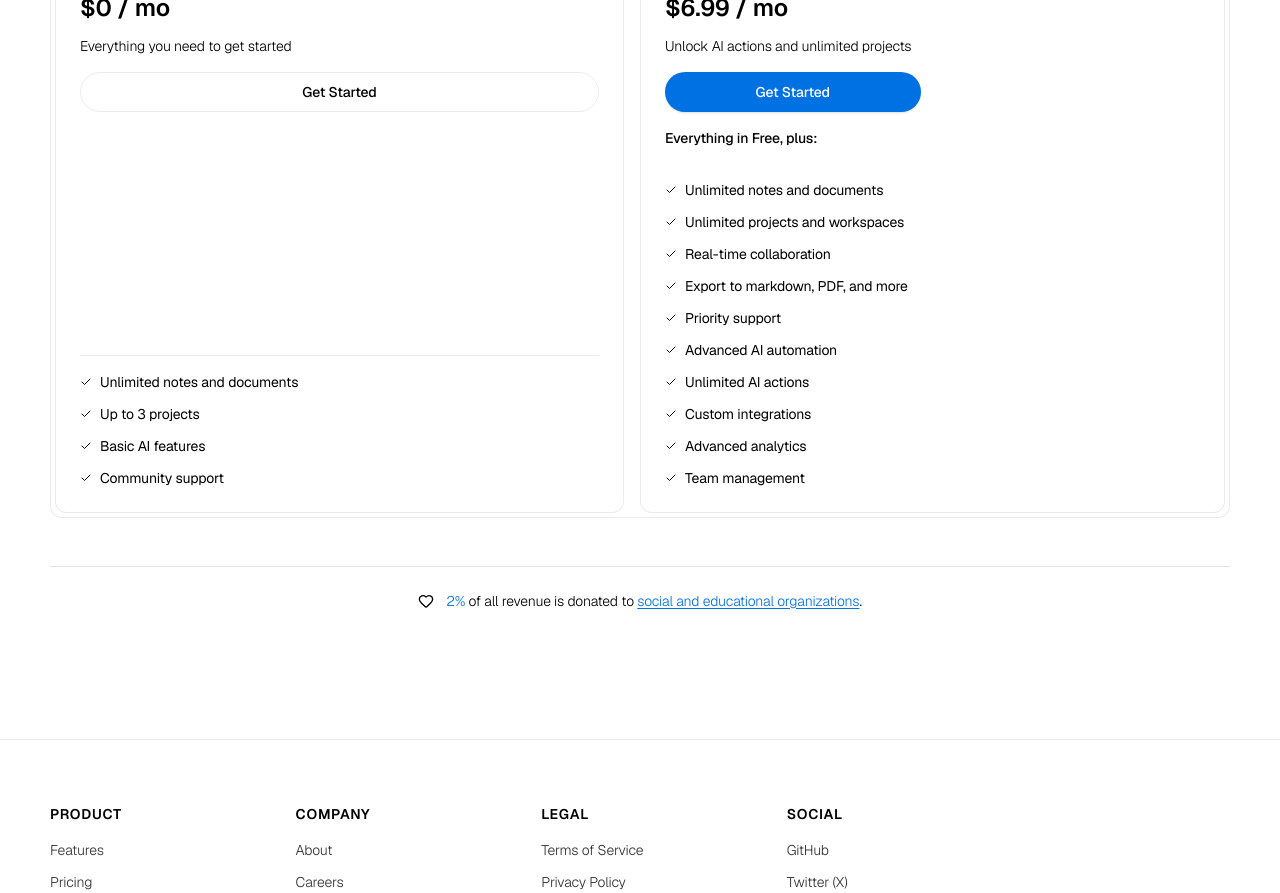
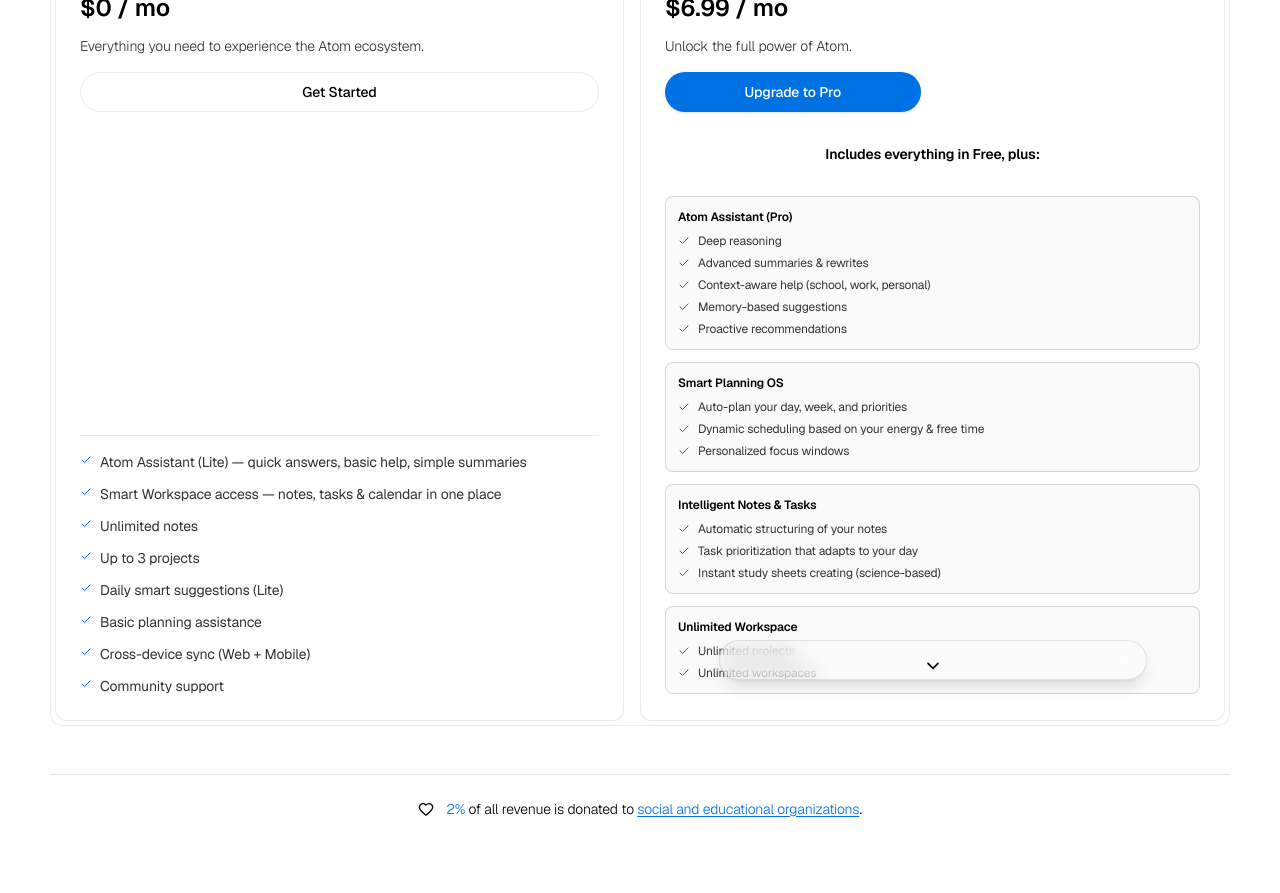
Before and after one commit to whyyexo/atom, a Next.js app: page / in a window 1280 px wide. Shown: the part 3840-4733 px from the top of the page. Built offline with nearby package versions, Linux system fonts and the light colour scheme.

Commit message:
Update landing-client.tsx

```diff
--- a/app/landing-client.tsx
+++ b/app/landing-client.tsx
@@ -2,6 +2,8 @@
 
 import Link from "next/link";
 import { motion } from "framer-motion";
+import { useState, useRef, useEffect } from "react";
+import { ArrowUpRight, ChevronDown } from "lucide-react";
 
 import { Button } from "@/components/ui/button";
 import { PublicLayout } from "@/components/public/public-layout";
@@ -193,7 +195,121 @@
   );
 }
 
+const freePlanFeatures = [
+  "Atom Assistant (Lite) — quick answers, basic help, simple summaries",
+  "Smart Workspace access — notes, tasks & calendar in one place",
+  "Unlimited notes",
+  "Up to 3 projects",
+  "Daily smart suggestions (Lite)",
+  "Basic planning assistance",
+  "Cross-device sync (Web + Mobile)",
+  "Community support",
+];
+
+const proCategories = [
+  {
+    title: "Atom Assistant (Pro)",
+    features: [
+      "Deep reasoning",
+      "Advanced summaries & rewrites",
+      "Context-aware help (school, work, personal)",
+      "Memory-based suggestions",
+      "Proactive recommendations",
+    ],
+    href: "/features/atom-assistant",
+  },
+  {
+    title: "Smart Planning OS",
+    features: [
+      "Auto-plan your day, week, and priorities",
+      "Dynamic scheduling based on your energy & free time",
+      "Personalized focus windows",
+    ],
+    href: "/features/planning",
+  },
+  {
+    title: "Intelligent Notes & Tasks",
+    features: [
+      "Automatic structuring of your notes",
+      "Task prioritization that adapts to your day",
+      "Instant study sheets creating (science-based)",
+    ],
+    href: "/features/notes-tasks",
+  },
+  {
+    title: "Unlimited Workspace",
+    features: [
+      "Unlimited projects",
+      "Unlimited workspaces",
+    ],
+    href: "/features/workspace",
+  },
+  {
+    title: "Real-time collaboration",
+    features: [
+      "Share docs, notes, and tasks",
+      "Collaborative editing",
+    ],
+    href: "/features/collaboration",
+  },
+  {
+    title: "Export & Data Freedom",
+    features: [
+      "Export to Markdown, PDF, and more",
+      "Cloud backup options",
+    ],
+    href: "/features/export",
+  },
+  {
+    title: "Full Integrations",
+    features: [
+      "Google Calendar",
+      "Notion Calendar",
+    ],
+    href: "/features/integrations",
+  },
+  {
+    title: "Advanced Analytics",
+    features: [
+      "Productivity metrics",
+      "Focus time tracking",
+      "Weekly insights",
+    ],
+    href: "/features/analytics",
+  },
+  {
+    title: "Priority Support",
+    features: [
+      "Faster response",
+      "Priority beta access",
+      "Early feature unlocks",
+    ],
+    href: "/features/support",
+  },
+];
+
 function PricingSection() {
+  const scrollContainerRef = useRef<HTMLDivElement>(null);
+  const [showScrollIndicator, setShowScrollIndicator] = useState(true);
+  const [isScrolling, setIsScrolling] = useState(false);
+
+  useEffect(() => {
+    const container = scrollContainerRef.current;
+    if (!container) return;
+
+    const handleScroll = () => {
+      const { scrollTop, scrollHeight, clientHeight } = container;
+      const isAtBottom = scrollTop + clientHeight >= scrollHeight - 10;
+      setShowScrollIndicator(!isAtBottom);
+      setIsScrolling(scrollTop > 0);
+    };
+
+    container.addEventListener("scroll", handleScroll);
+    handleScroll();
+
+    return () => container.removeEventListener("scroll", handleScroll);
+  }, []);
+
   return (
     <section id="pricing" className="bg-white px-6 py-32 lg:px-12">
       <div className="mx-auto max-w-[1180px]">
@@ -212,7 +328,7 @@
                 <div>
                   <h2 className="font-medium text-[#000000]">Free</h2>
                   <span className="my-3 block text-2xl font-semibold text-[#000000]">$0 / mo</span>
-                  <p className="text-sm font-light text-[#000000]">Everything you need to get started</p>
+                  <p className="text-sm font-light text-[#333333]">Everything you need to experience the Atom ecosystem.</p>
                 </div>
                 <Button
                   asChild
@@ -223,14 +339,9 @@
                 </Button>
               </div>
               <ul className="border-t border-[rgba(0,0,0,0.08)] pt-4 list-outside space-y-3 text-sm">
-                {[
-                  "Unlimited notes and documents",
-                  "Up to 3 projects",
-                  "Basic AI features",
-                  "Community support",
-                ].map((item, index) => (
-                  <li key={index} className="flex items-center gap-2 text-[#000000]">
-                    <Check className="size-3 text-[#000000]" />
+                {freePlanFeatures.map((item, index) => (
+                  <li key={index} className="flex items-start gap-2 text-[#333333]">
+                    <Check className="size-3 text-blue-600 flex-shrink-0 mt-0.5" />
                     {item}
                   </li>
                 ))}
@@ -244,39 +355,100 @@
                   <div>
                     <h2 className="font-medium text-[#000000]">Pro</h2>
                     <span className="my-3 block text-2xl font-semibold text-[#000000]">$6.99 / mo</span>
-                    <p className="text-sm font-light text-[#000000]">Unlock AI actions and unlimited projects</p>
+                    <p className="text-sm font-light text-[#333333]">Unlock the full power of Atom.</p>
                   </div>
                   <Button
                     asChild
                     className="w-full rounded-full bg-[#0071e3] text-white hover:bg-[#0077ed] border-0"
                     variant="default"
                   >
-                    <Link href="/download">Get Started</Link>
+                    <Link href="/download">Upgrade to Pro</Link>
                   </Button>
                 </div>
               </div>
-              <div>
-                <div className="text-sm font-medium text-[#000000]">Everything in Free, plus:</div>
+              <div className="relative mt-4">
+                <p className="text-sm font-semibold text-[#000000] text-center relative z-10">
+                  Includes everything in Free, plus:
+                </p>
+                {isScrolling && (
+                  <motion.div
+                    initial={{ opacity: 0 }}
+                    animate={{ opacity: 1 }}
+                    exit={{ opacity: 0 }}
+                    className="absolute inset-0 backdrop-blur-md bg-white/30 rounded-xl -z-0"
+                    style={{
+                      left: '-1.5rem',
+                      right: '-1.5rem',
+                      top: '-100%',
+                      bottom: '-100%',
+                      height: 'calc(100% + 200%)'
+                    }}
+                  />
+                )}
               </div>
-              <ul className="mt-4 list-outside space-y-3 text-sm">
-                {[
-                  "Unlimited notes and documents",
-                  "Unlimited projects and workspaces",
-                  "Real-time collaboration",
-                  "Export to markdown, PDF, and more",
-                  "Priority support",
-                  "Advanced AI automation",
-                  "Unlimited AI actions",
-                  "Custom integrations",
-                  "Advanced analytics",
-                  "Team management",
-                ].map((item, index) => (
-                  <li key={index} className="flex items-center gap-2 text-[#000000]">
-                    <Check className="size-3 text-[#000000]" />
-                    {item}
-                  </li>
-                ))}
-              </ul>
+              <div className="relative">
+                <div
+                  ref={scrollContainerRef}
+                  className="space-y-3 max-h-[500px] overflow-y-auto scrollbar-hide mt-4"
+                >
+                  {proCategories.map((category, index) => (
+                    <motion.div
+                      key={index}
+                      initial="hidden"
+                      whileInView="visible"
+                      viewport={{ once: true }}
+                      variants={subtleFade}
+                      transition={{ duration: 0.4, delay: index * 0.05 }}
+                      className="group rounded-lg p-3 border border-[rgba(0,0,0,0.15)] bg-[rgba(0,0,0,0.02)] hover:border-[rgba(0,0,0,0.25)] transition-all relative"
+                    >
+                      <div className="flex items-start justify-between mb-2">
+                        <h4 className="text-xs font-semibold text-[#000000]">
+                          {category.title}
+                        </h4>
+                        <Link
+                          href={category.href}
+                          className="flex items-center opacity-0 group-hover:opacity-100 transition-opacity duration-200 ml-2"
+                        >
+                          <ArrowUpRight className="w-3.5 h-3.5 text-[rgba(0,0,0,0.25)] hover:text-[#000000] transition-colors" />
+                        </Link>
+                      </div>
+                      <ul className="space-y-1.5">
+                        {category.features.map((feature, featureIndex) => (
+                          <li key={featureIndex} className="flex items-start gap-2 text-xs text-[#333333]">
+                            <Check className="size-3 flex-shrink-0 mt-0.5 text-blue-600" />
+                            <span>{feature}</span>
+                          </li>
+                        ))}
+                      </ul>
+                    </motion.div>
+                  ))}
+                </div>
+
+                {/* Scroll Indicator Bubble */}
+                {showScrollIndicator && (
+                  <motion.div
+                    initial={{ opacity: 0 }}
+                    animate={{ opacity: 1 }}
+                    exit={{ opacity: 0 }}
+                    className="absolute bottom-4 left-1/2 -translate-x-1/2 z-10 w-[80%]"
+                  >
+                    <div className="relative w-full h-10 rounded-full backdrop-blur-md bg-white/30 border border-[rgba(0,0,0,0.1)] flex items-center justify-center shadow-lg">
+                      <motion.div
+                        animate={{
+                          y: [0, 6, 0],
+                        }}
+                        transition={{
+                          duration: 1.5,
+                          repeat: Infinity,
+                          ease: "easeInOut",
+                        }}
+                      >
+                        <ChevronDown className="w-5 h-5 text-[#000000]" />
+                      </motion.div>
+                    </div>
+                  </motion.div>
+                )}
+              </div>
             </div>
           </div>
         </motion.div>
```
